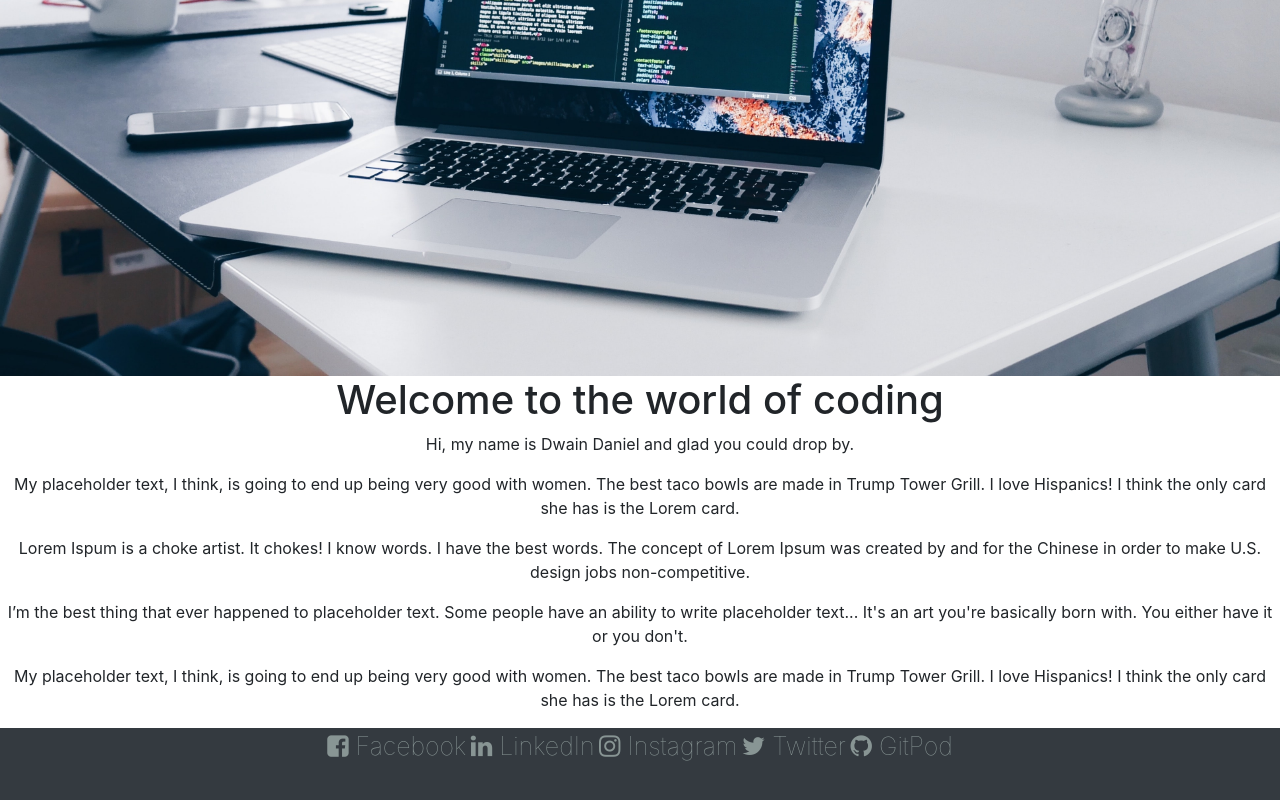
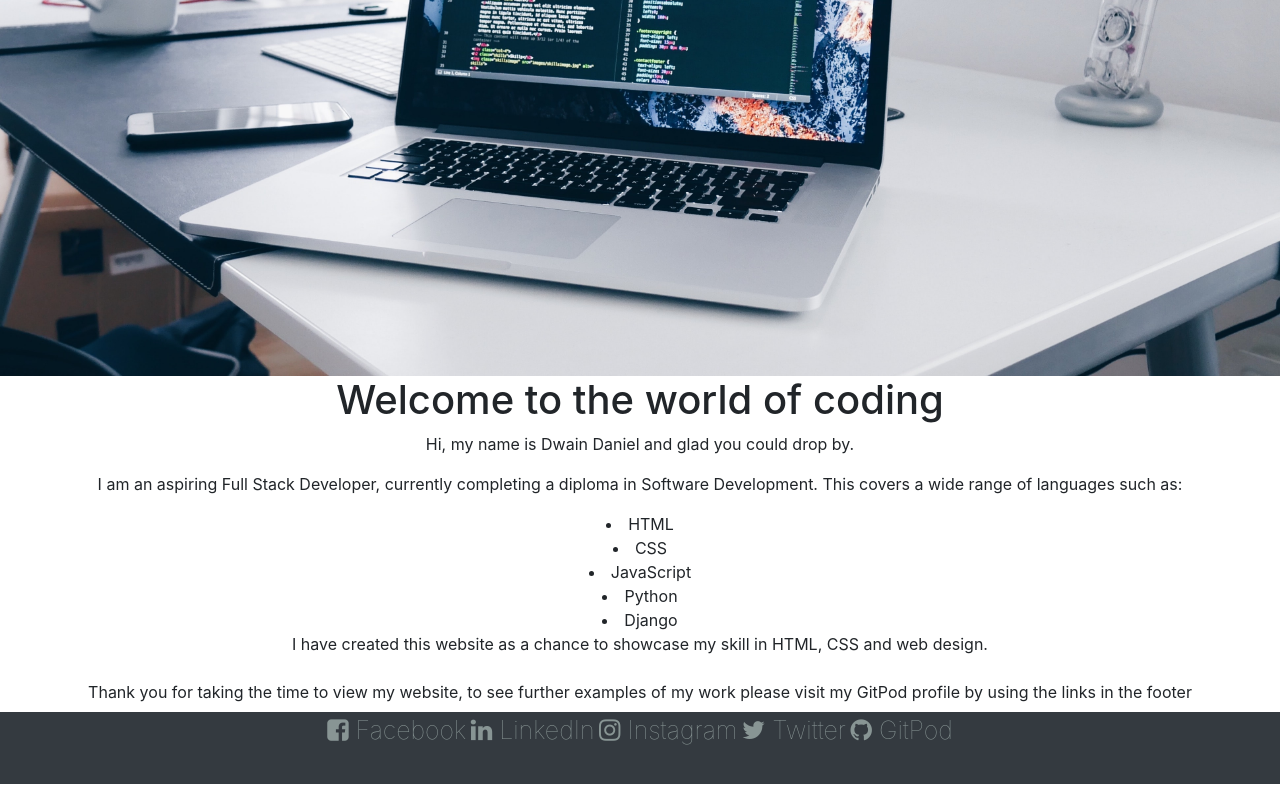
Before and after one commit to Code-Institute-Submissions/Milestone-72, a plain HTML site: page index.html in a window 1280 px wide. Shown: the part 548-1348 px from the top of the page. Drawn offline with nearby package versions, Linux system fonts and the light colour scheme.

Commit message:
fixed issue with the footer not being attached to the bottom of the page

```diff
--- a/assets/css/style.css
+++ b/assets/css/style.css
@@ -1,5 +1,10 @@
 @import url('https://fonts.googleapis.com/css?family=Exo:ital,wght@0,100;0,200;0,300;0,400;0,500;0,600;0,700;1,100;1,200;1,300;1,400;1,500;1,600;1,700&display=swap');
 @import url('https://fonts.googleapis.com/css2?family=Roboto:ital,wght@0,100;0,300;0,400;0,500;0,700;1,100;1,300;1,400;1,500;1,700&display=swap');
+
+body {
+    margin-bottom: 3rem;
+}
+
 /*-------------- Images*/
 .background-image img {
 height: auto;
@@ -7,6 +12,9 @@ width: 100%;
 }
 
 /*Footer*/
+body {
+    padding-bottom: 1rem;
+}
 
 html {
   position: relative;
@@ -18,6 +26,10 @@ html {
     background-color: rgba(52,58,64,255);
     text-align: center;
     color: black;
+    position: absolute;
+    bottom: 0;
+    width: 100%;
+    margin-top: 2rem;
 }
 
 .footer-links a:hover {
@@ -32,9 +44,6 @@ font-weight : 100;
 display: inline-block;
 }
 
-.contact-image {
-    height: auto;
-}
 
 /* Links */
 .contact-links a {
@@ -44,19 +53,21 @@ font-size : 25px;
 font-weight : 100;
 list-style: none;
 }
+
+.contact-links a:hover {
+border-bottom : 1px solid black;
+}
+
+.active {
+border-bottom : 1px solid #ffffff;
+}
+
+/* List Items */
+
 .contact-links ul {
 list-style: none;
 padding-left: 1rem;
 }
-.contact-links a:hover {
-border-bottom : 1px solid black;
-}
-.active {
-border-bottom : 1px solid #ffffff;
-}
-
-
-
 .work-history ul {
 list-style: none;
 font-weight : 300;
@@ -72,14 +83,16 @@ list-style: none;
 font-weight : 100;
 color: black;
 font-size : 20px;
-margin-bottom: 100px;
+margin-bottom: 1rem;
 padding-left: 1rem;
 }
 
+/* Section Headings */
 .section-heading{
     text-align: center;
 }
 
+/* Collaboration Form */
 .center-form{
     margin-bottom: 2rem;
 }
--- a/index.html
+++ b/index.html
@@ -50,14 +50,18 @@
         <div class="section-heading">
         <h1>Welcome to the world of coding</h1>
         <p>Hi, my name is Dwain Daniel and glad you could drop by. </p>
-        <p>My placeholder text, I think, is going to end up being very good with women. The best taco bowls are made in
-            Trump Tower Grill. I love Hispanics! I think the only card she has is the Lorem card.</p>
-        <p>Lorem Ispum is a choke artist. It chokes! I know words. I have the best words. The concept of Lorem Ipsum was
-            created by and for the Chinese in order to make U.S. design jobs non-competitive.</p>
-        <p>I’m the best thing that ever happened to placeholder text. Some people have an ability to write placeholder
-            text... It's an art you're basically born with. You either have it or you don't.</p>
-            <p>My placeholder text, I think, is going to end up being very good with women. The best taco bowls are made in
-            Trump Tower Grill. I love Hispanics! I think the only card she has is the Lorem card.</p>
+        <p>I am an aspiring Full Stack Developer, currently completing a diploma in Software Development. This covers a wide range of languages such as:
+            <li>HTML</li>
+            <li>CSS</li>
+            <li>JavaScript</li>
+            <li>Python</li>
+            <li>Django</li>
+
+            I have created this website as a chance to showcase my skill in HTML, CSS and web design. <br>
+            <br>
+            Thank you for taking the time to view my website, to see further examples of my work please visit my
+            GitPod profile by using the links in the footer</p>
+            <p></p>
 
     </div>
     </section>
@@ -67,7 +71,7 @@
     <footer class="footer">
         <div class="footer-links">
               <a href="https://www.facebook.com" target="_blank"
-                  >  <i class="fa fa-facebook-square"  >  </i> Facebook </a>
+                  ><i class="fa fa-facebook-square">  </i> Facebook </a>
 
                 <a href="https://www.linkedin.com" target="_blank"
                       ><i class="fa fa-linkedin"></i>  LinkedIn </a>
```
Also changed, not shown: about.html (+1 -3 lines), contact.html (+1 -1 lines), resume.html (+1 -1 lines), 1 other file.
